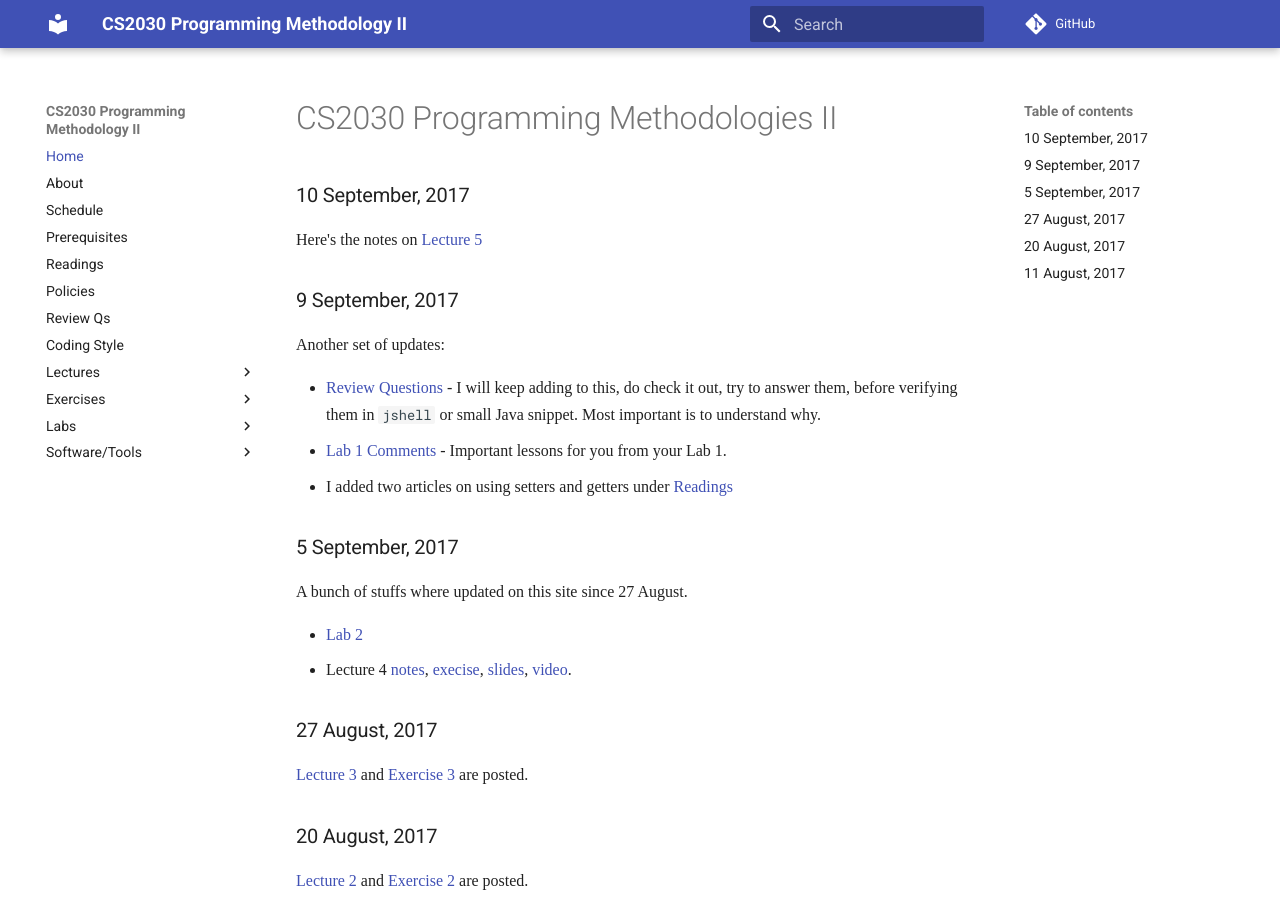
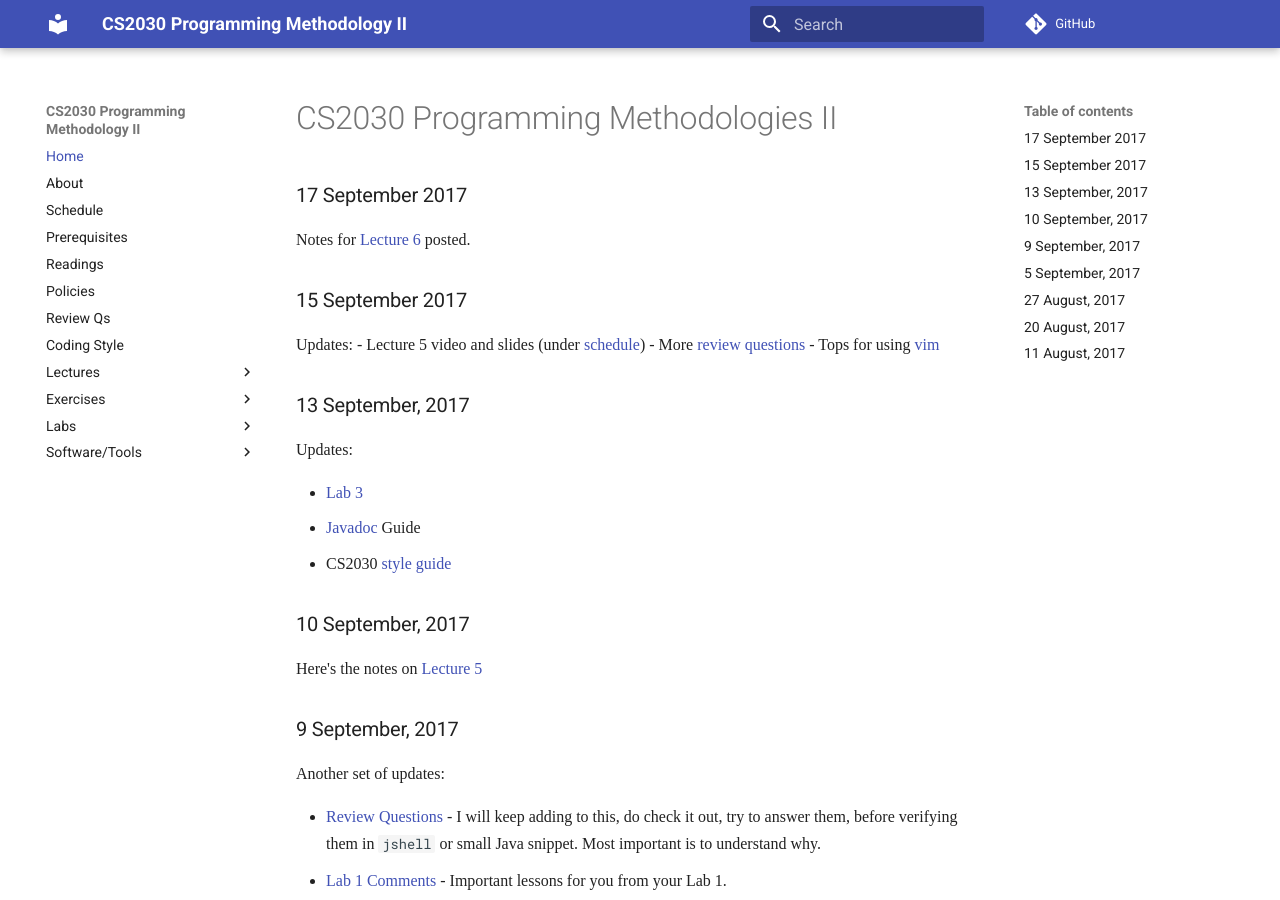
Before and after one commit to nus-cs2030/1718-s2, an MkDocs documentation site: the page built from docs/index.md, in a window 1280 px wide and 900 px high. Built offline with MkDocs 1.6.1 and Material for MkDocs 9.7.7, drawn with Linux system fonts in a browser that asks for light colours; some web fonts are replaced; comment, search, counter and statistics services are not loaded; old or Windows-style settings are respelled for this version of MkDocs.

Commit message:
Update index

```diff
--- a/docs/index.md
+++ b/docs/index.md
@@ -1,4 +1,22 @@
 # CS2030 Programming Methodologies II
+
+### 17 September 2017
+
+Notes for [Lecture 6](lec6.md) posted.
+
+### 15 September 2017
+
+Updates:
+- Lecture 5 video and slides (under [schedule](schedule.md))
+- More [review questions](review.md)
+- Tops for using [vim](vim.md)
+
+### 13 September, 2017
+Updates:
+
+- [Lab 3](lab3.md)
+- [Javadoc](javadoc.md) Guide
+- CS2030 [style guide](style.md)
 
 ### 10 September, 2017
 
```
